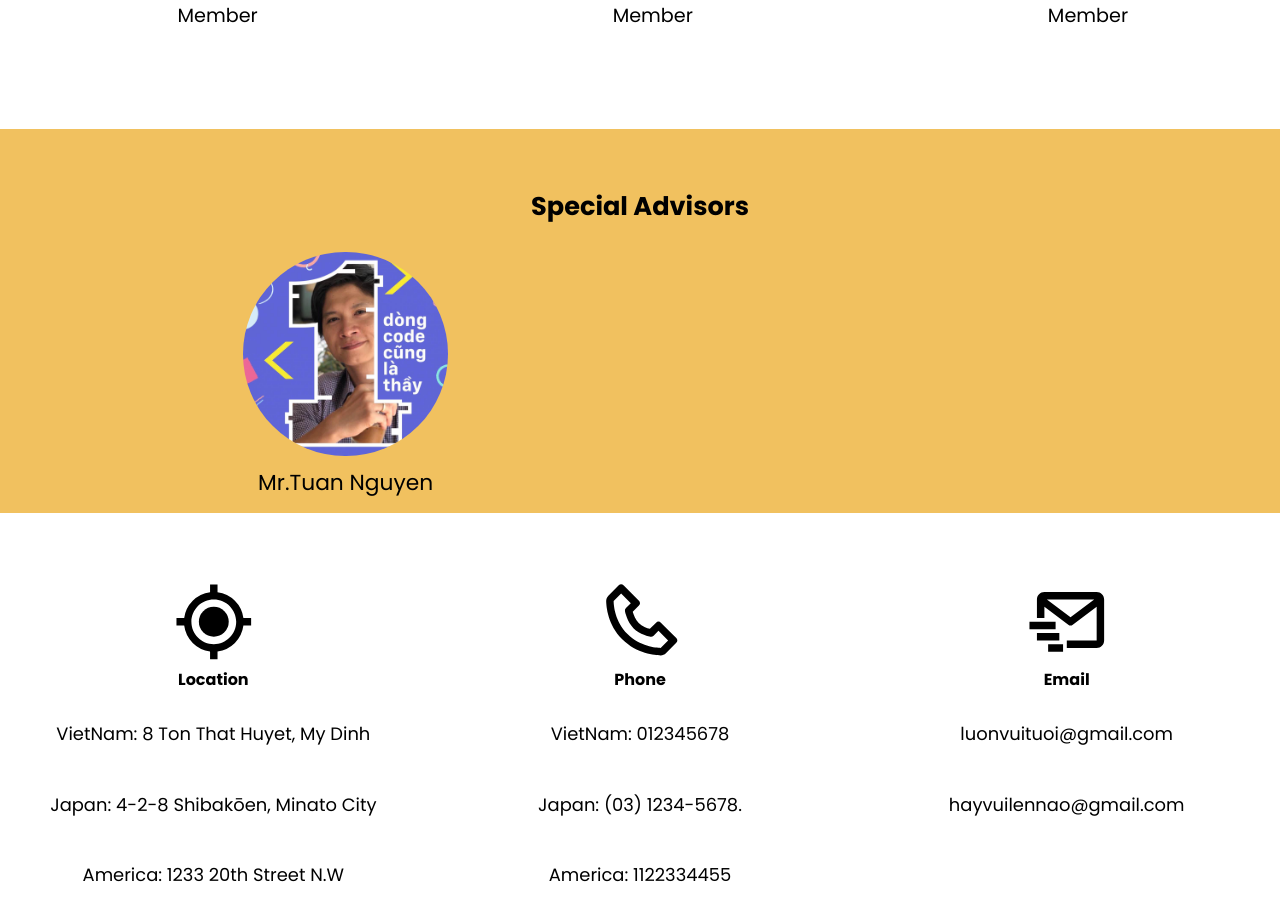
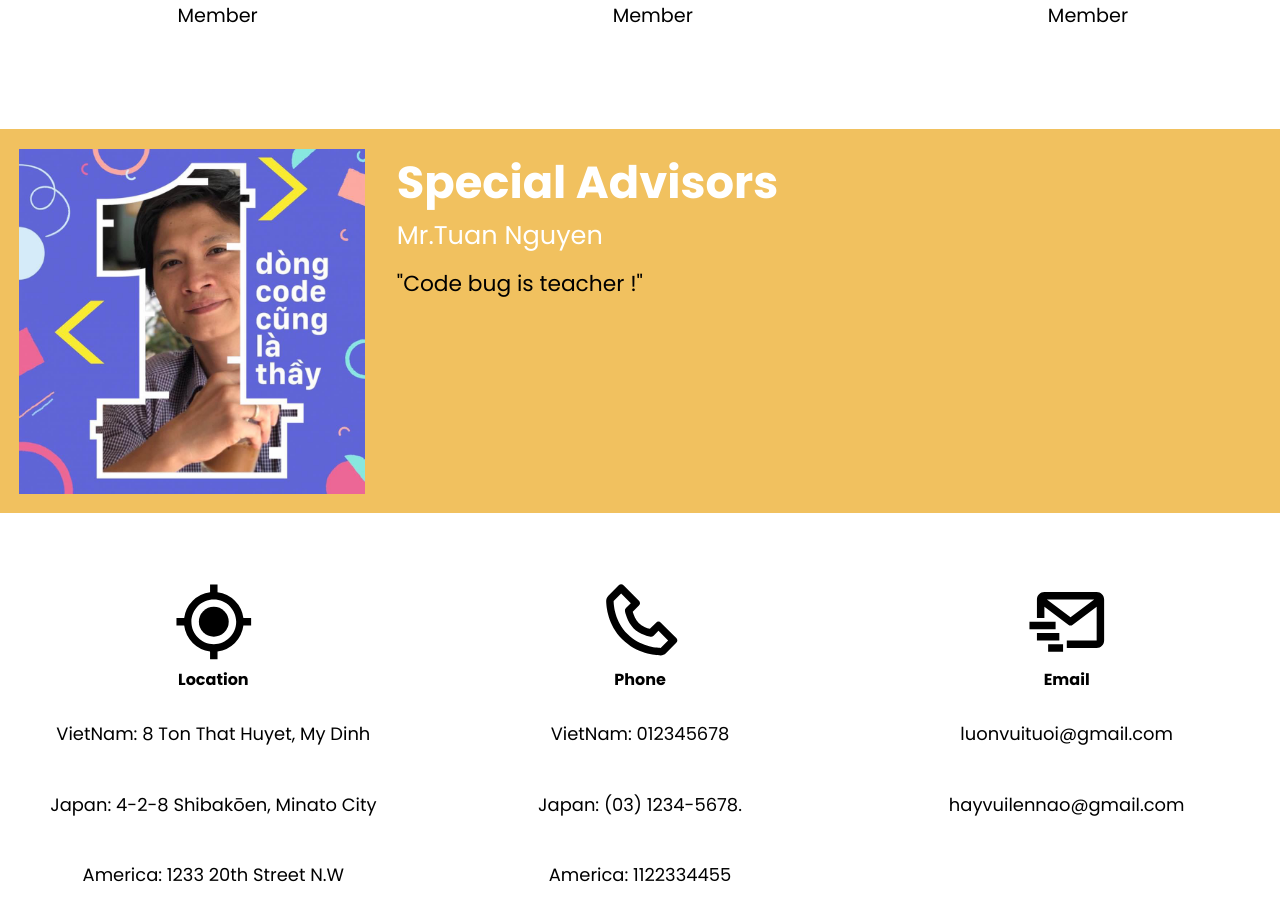
Before and after one commit to T2108A-Luonvuituoi-G1/Origami-eProject, a React (Create React App) app: page /aboutus in a window 1280 px wide. Shown: the part 1269-2190 px from the top of the page. Built offline with nearby package versions, Linux system fonts and the light colour scheme.

Commit message:
Update AboutUsFooter.js

```diff
--- a/src/OrigamiPage/AboutUs/Components/AboutUsFooter.js
+++ b/src/OrigamiPage/AboutUs/Components/AboutUsFooter.js
@@ -4,16 +4,19 @@ import MrT from '../Assets/Images/Mr.T.jpg'
 
 function AboutUsFooter() {
     return (
-        <div>
-            <div className="about_teacher">
-                <div className="container">
-                    <h1 className="Title">Special Advisors</h1>
-                    <div className="card">
-                        <img src={MrT} alt="avatar" />
-                        <div>
-                            <p>Mr.Tuan Nguyen</p>
-                        </div>
-                    </div>
+        <div className="about_teacher">
+            <div className='about-teacher-right'>
+                <div className="about-teacher-content">
+                    <img className='au-ava-teacher' src={MrT} alt="avatar" />
+                </div>
+            </div>
+            <div className='about-teacher-left'>
+                <div className="about-teacher-header">
+                    <h1>Special Advisors</h1>
+                    <p>Mr.Tuan Nguyen</p>
+                </div>
+                <div className='about-teacher-information'>
+                    <p>"Code bug is teacher !"</p>
                 </div>
             </div>
         </div>
```
